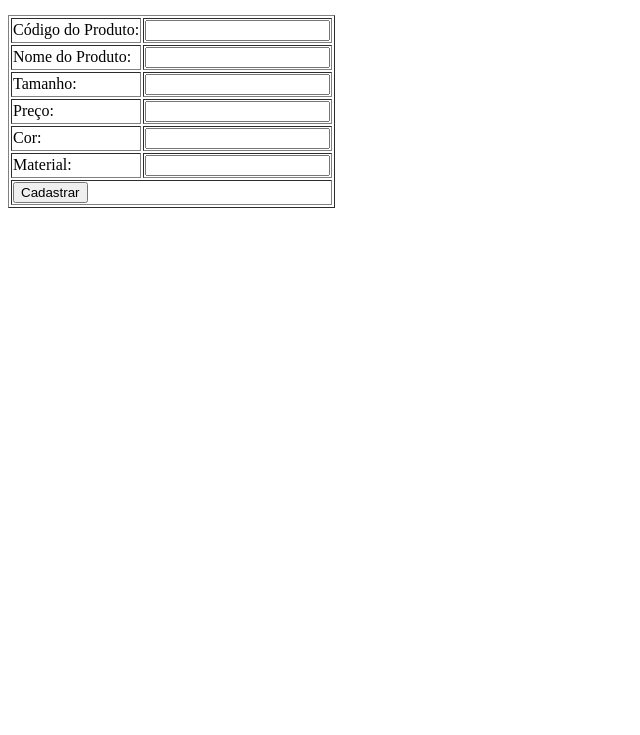
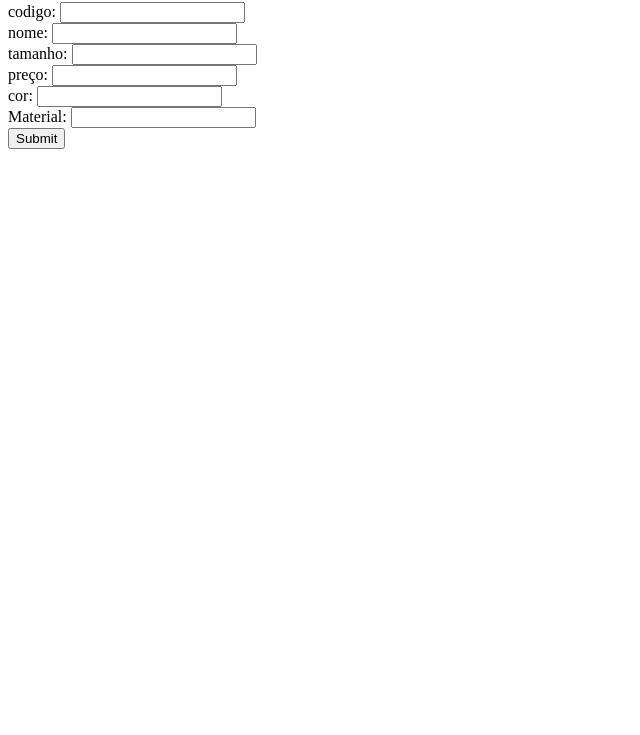
Before and after one commit to jaildesfarias/-TAREFACria-odeBackend, a website: page index.html in a window 1280 px wide. Shown: the part 65-800 px from the top of the page, without its empty margins (0-640 px from the left). Drawn offline with Linux system fonts and the light colour scheme.

Commit message:
Update index.html

```diff
--- a/index.html
+++ b/index.html
@@ -1,41 +1,32 @@
 <!DOCTYPE html>
 <html lang="pt-br">
 <head>
-    <meta charset="UTF-8">
-    <title>Formulário de Inserção de Produtos</title>
+  <meta charset="UTF-8">
+  <meta name="viewport" content="width=device-width, initial-scale=1.0">
+  <title>Produto de formulario</title>
 </head>
 <body>
-    <h1>Formulário de Inserção de Produtos</h1>
-    <form action="/insereProdutos" method="post">
-        <table border="1">
-            <tr>
-                <td>Código do Produto:</td>
-                <td><input type="text" name="codigo" id="codigo" required></td>
-            </tr>
-            <tr>
-                <td>Nome do Produto:</td>
-                <td><input type="text" name="nome" id="nome" required></td>
-            </tr>
-            <tr>
-                <td>Tamanho:</td>
-                <td><input type="text" name="tamanho" id="tamanho" required></td>
-            </tr>
-            <tr>
-                <td>Preço:</td>
-                <td><input type="text" name="preco" id="preco" required></td>
-            </tr>
-            <tr>
-                <td>Cor:</td>
-                <td><input type="text" name="cor" id="cor" required></td>
-            </tr>
-            <tr>
-                <td>Material:</td>
-                <td><input type="text" name="material" id="material" required></td>
-            </tr>
-            <tr>
-                <td colspan="2"><input type="submit" value="Cadastrar"></td>
-            </tr>
-        </table>
-    </form>
+  <h2>Produto de formulario</h2>
+  <form action="/insereProdutos" method="post">
+    <label for="codigo">codigo:</label>
+    <input type="text" id="codigo" name="codigo" required><br>
+
+    <label for="nome">nome:</label>
+    <input type="text" id="nome" name="nome" required><br>
+
+    <label for="tamanho">tamanho:</label>
+    <input type="text" id="tamanho" name="tamanho" required><br>
+
+    <label for="preco">preço:</label>
+    <input type="text" id="preco" name="preco" required><br>
+
+    <label for="cor">cor:</label>
+    <input type="text" id="cor" name="cor" required><br>
+
+    <label for="material">Material:</label>
+    <input type="text" id="material" name="material" required><br>
+
+    <button type="submit">Submit</button>
+  </form>
 </body>
 </html>
```
